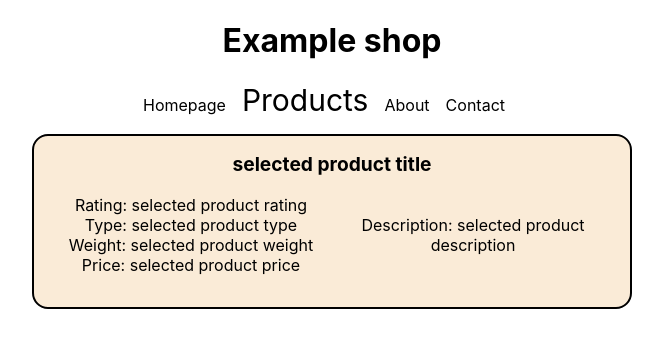
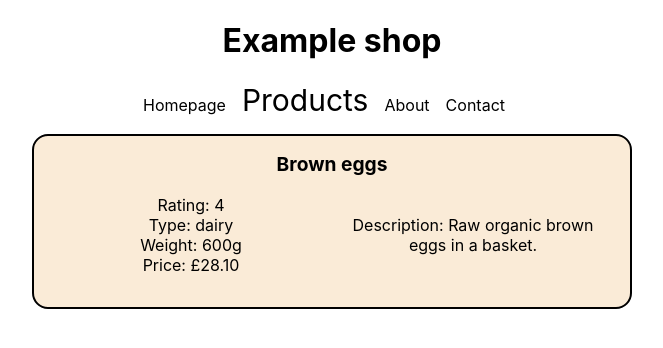
Before and after one commit to CommandShiftHQ/may-22-router-lecture-demo, a React (Create React App) app: page /products/product/1 in a window 1280 px wide. Shown: the top 348 px of the page, without its empty margins (308-971 px from the left). Built offline with nearby package versions, Linux system fonts and the light colour scheme.

Commit message:
add useParams hoot to get product info

```diff
--- a/src/components/App.js
+++ b/src/components/App.js
@@ -35,7 +35,7 @@
         <Routes>
           <Route path="/" element={<h2>Home component</h2>} />
           <Route path="products" element={<ProductList products={productsJson} />} />
-          <Route path="products/product/:id" element={<ProductDetails />} />
+          <Route path="products/product/:id" element={<ProductDetails products={productsJson} />} />
           <Route path="about" element={<h2>About component</h2>} />
           <Route path="contact" element={<h2>Contact component</h2>} />
           <Route path="*" element={<Navigate to="/" />} />
--- a/src/components/ProductDetails.js
+++ b/src/components/ProductDetails.js
@@ -1,21 +1,31 @@
 import React from "react";
+import { useParams } from "react-router-dom";
 
 import "../styles/product-details.css";
 
-const ProductDetails = () => {
+const ProductDetails = ({ products }) => {
+  const { id } = useParams();
+  console.log("id: " + id);
+
+  const selectedProduct = products.find(
+    (product) => product.id === parseInt(id)
+  );
+
+  console.log(selectedProduct);
+
   return (
     <div className="product-details-wrap">
       <div className="product-details">
-        <div className="product-details__header">selected product title</div>
+        <div className="product-details__header">{selectedProduct.title}</div>
         <div className="product-details__body">
           <div className="product-details__column">
-            <div>Rating: selected product rating</div>
-            <div>Type: selected product type</div>
-            <div>Weight: selected product weight</div>
-            <div>Price: selected product price</div>
+            <div>Rating: {selectedProduct.rating}</div>
+            <div>Type: {selectedProduct.type}</div>
+            <div>Weight: {selectedProduct.weight}g</div>
+            <div>Price: £{selectedProduct.price.toFixed(2)}</div>
           </div>
           <div className="product-details__column">
-            <div>Description: selected product description</div>
+            <div>Description: {selectedProduct.description}</div>
           </div>
         </div>
       </div>
```
